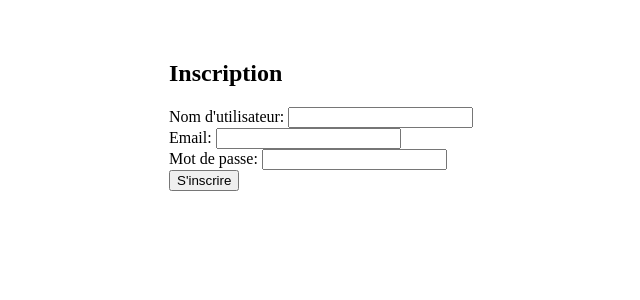
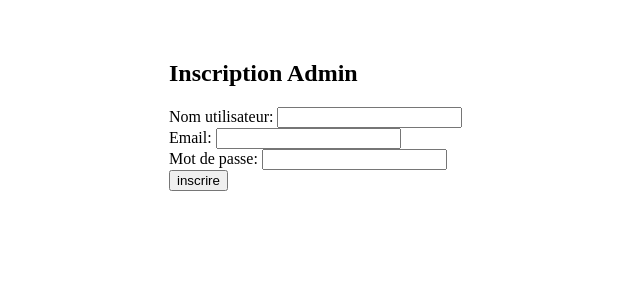
Before and after one commit to Raoufbensaid/admin-Flyer-Track, a Next.js app: page /register in a window 1280 px wide. Shown: the top 300 px of the page, without its empty margins (271-911 px from the left). Built offline with nearby package versions, Linux system fonts and the light colour scheme.

Commit message:
register admin

```diff
--- a/context/AuthContext.js
+++ b/context/AuthContext.js
@@ -1,4 +1,4 @@
-// context/AuthContext.js
+// context/AuthContext.js (pour interface-admin)
 import React, { createContext, useState, useEffect } from "react";
 import axios from "axios";
 
@@ -15,12 +15,11 @@ export const AuthProvider = ({ children }) => {
   }, []);
 
   const login = async (email, password) => {
-    console.log("=== LOGIN FUNCTION CALLED ===");
-    console.log("Email:", email);
-    console.log("Password:", password);
+    console.log("=== LOGIN FUNCTION CALLED (ADMIN) ===");
+    console.log("Email:", email, "Password:", password);
     try {
       const res = await axios.post(
-        "https://backend-flyer-track.onrender.com/api/auth/login",
+        "https://backend-flyer-track.onrender.com/api/auth/login?role=admin",
         { email, password }
       );
       console.log("Login response:", res.data);
@@ -36,14 +35,12 @@ export const AuthProvider = ({ children }) => {
   };
 
   const register = async (username, email, password) => {
-    console.log("=== REGISTER FUNCTION CALLED ===");
-    console.log("Username:", username);
-    console.log("Email:", email);
-    console.log("Password:", password);
+    console.log("=== REGISTER FUNCTION CALLED (ADMIN) ===");
+    console.log("Username:", username, "Email:", email, "Password:", password);
     try {
       const res = await axios.post(
         "https://backend-flyer-track.onrender.com/api/auth/register",
-        { username, email, password }
+        { username, email, password, role: "admin" }
       );
       console.log("Register response:", res.data);
       localStorage.setItem("token", res.data.token);
@@ -58,7 +55,7 @@ export const AuthProvider = ({ children }) => {
   };
 
   const logout = () => {
-    console.log("=== LOGOUT FUNCTION CALLED ===");
+    console.log("=== LOGOUT FUNCTION CALLED (ADMIN) ===");
     localStorage.removeItem("token");
     setUser(null);
   };
--- a/pages/dashboard.js
+++ b/pages/dashboard.js
@@ -6,9 +6,7 @@ import { AuthContext } from "../context/AuthContext";
 export default function Dashboard() {
   const router = useRouter();
   const auth = useContext(AuthContext);
-  if (!auth) {
-    throw new Error("AuthContext not available");
-  }
+  if (!auth) throw new Error("AuthContext not available");
   const { user, logout } = auth;
 
   useEffect(() => {
@@ -21,7 +19,7 @@ export default function Dashboard() {
 
   return (
     <div style={{ padding: "2rem", maxWidth: "600px", margin: "auto" }}>
-      <h2>Dashboard</h2>
+      <h2>Dashboard Admin</h2>
       <p>Bienvenue {user.username || user.email}!</p>
       <button
         onClick={() => {
--- a/pages/login.js
+++ b/pages/login.js
@@ -18,7 +18,8 @@ export default function Login() {
     console.log("=== HANDLE SUBMIT LOGIN ===");
     console.log("Email:", email, "Password:", password);
     try {
-      await login(email, password);
+      // Spécifie true pour isAdmin
+      await login(email, password, true);
       router.push("/dashboard");
     } catch (err) {
       console.error("Erreur catch handleSubmit login:", err);
@@ -28,7 +29,7 @@ export default function Login() {
 
   return (
     <div style={{ padding: "2rem", maxWidth: "400px", margin: "auto" }}>
-      <h2>Connexion</h2>
+      <h2>Connexion Admin</h2>
       {error && <p style={{ color: "red" }}>{error}</p>}
       <form onSubmit={handleSubmit}>
         <div>
--- a/pages/register.js
+++ b/pages/register.js
@@ -1,4 +1,4 @@
-// pages/register.js
+// pages/register.js (pour interface admin)
 import React, { useState, useContext } from "react";
 import { useRouter } from "next/router";
 import { AuthContext } from "../context/AuthContext";
@@ -20,7 +20,7 @@ export default function Register() {
     console.log("Username:", username, "Email:", email, "Password:", password);
     try {
       await register(username, email, password);
-      router.push("/dashboard");
+      router.push("/login");
     } catch (err) {
       console.error("Erreur catch handleSubmit register:", err);
       setError("Erreur lors de l'inscription");
@@ -29,11 +29,11 @@ export default function Register() {
 
   return (
     <div style={{ padding: "2rem", maxWidth: "400px", margin: "auto" }}>
-      <h2>Inscription</h2>
+      <h2>Inscription Admin</h2>
       {error && <p style={{ color: "red" }}>{error}</p>}
       <form onSubmit={handleSubmit}>
         <div>
-          <label>Nom d&apos;utilisateur: </label>
+          <label>Nom utilisateur: </label>
           <input
             type="text"
             value={username}
@@ -59,7 +59,7 @@ export default function Register() {
             required
           />
         </div>
-        <button type="submit">S&apos;inscrire</button>
+        <button type="submit">inscrire</button>
       </form>
     </div>
   );
```
